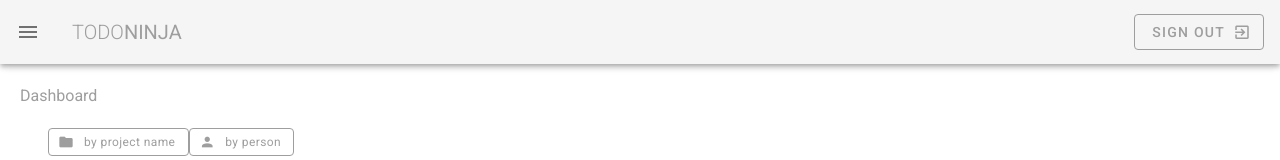
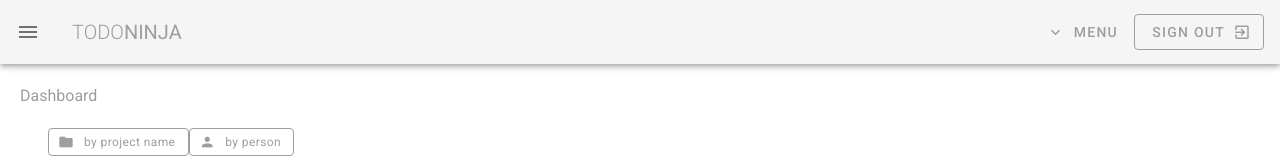
Before and after one commit to vinh-khang/vue-project-training, a Vue app: page / in a window 1280 px wide. Shown: the top 160 px of the page. Built offline with nearby package versions, Linux system fonts and the light colour scheme.

Commit message:
menu code update

```diff
--- a/src/components/NavbarView.vue
+++ b/src/components/NavbarView.vue
@@ -7,6 +7,21 @@
                 <span>Ninja</span>
             </v-app-bar-title>
             <v-spacer></v-spacer>
+
+            <v-menu offset-y>
+                <template v-slot:activator="{ on }">
+                    <v-btn text v-on="on" color="grey">
+                        <v-icon left color="grey">mdi-chevron-down</v-icon>
+                        <span>Menu</span>
+                    </v-btn>
+                </template>
+                <v-list>
+                    <v-list-item v-for="link in links" :key="link.text" router :to="link.route">
+                        <v-list-item-title>{{ link.text }}</v-list-item-title>
+                    </v-list-item>
+                </v-list>
+            </v-menu>
+
             <v-btn outlined color="grey">
                 <span>Sign Out</span>
                 <v-icon right>mdi-exit-to-app</v-icon>
```
